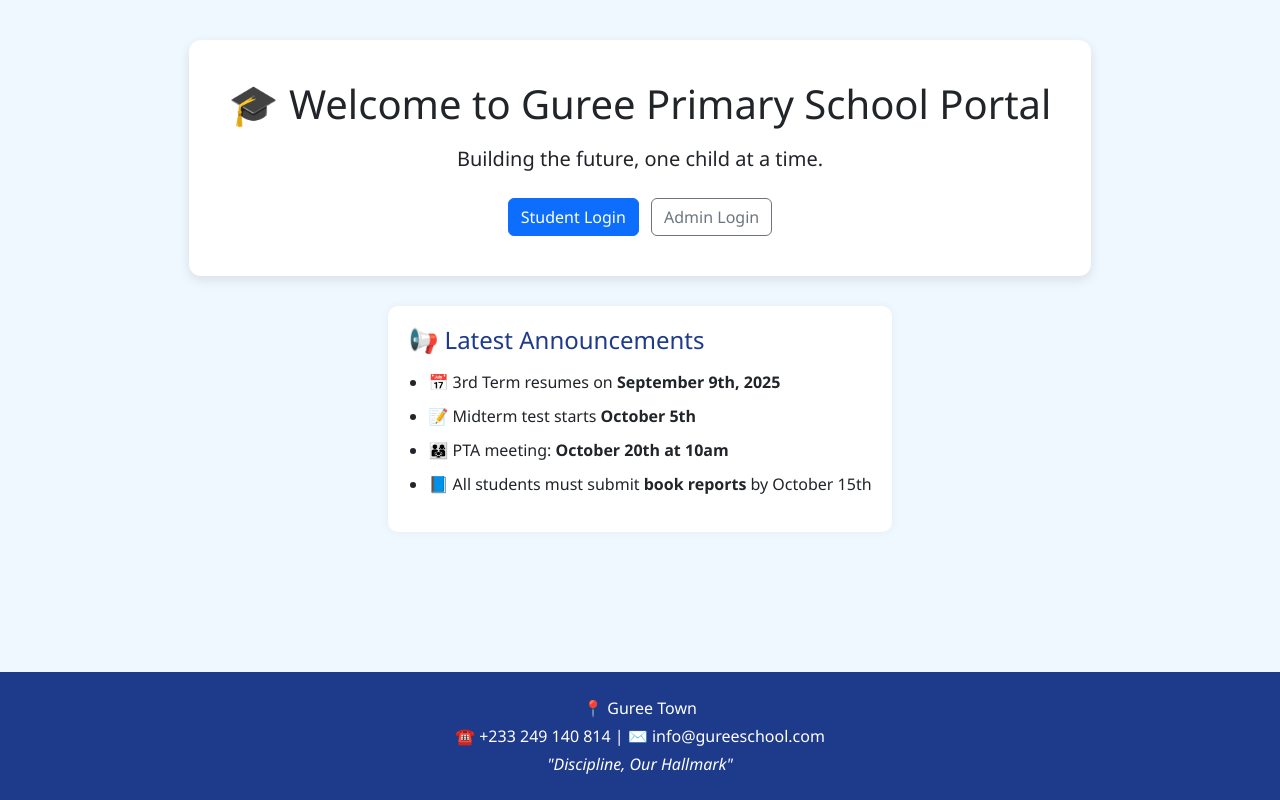
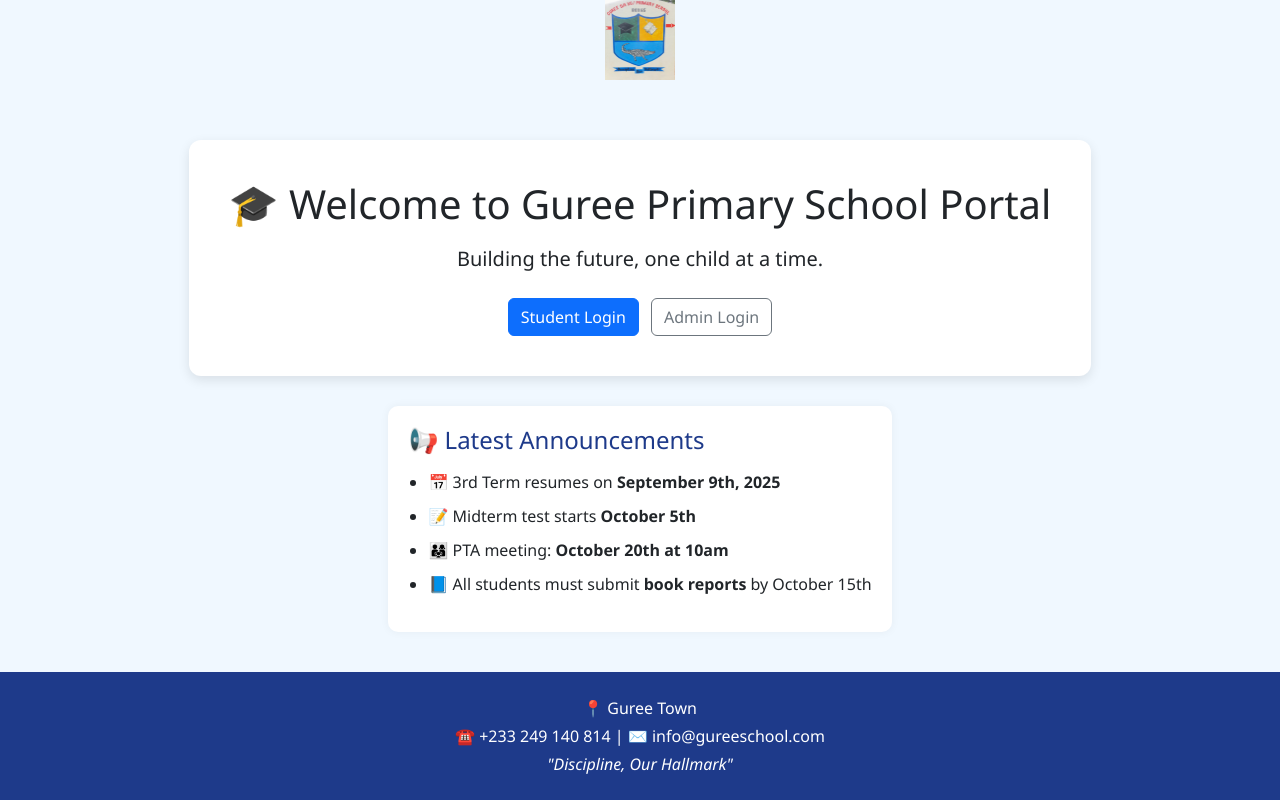
Before and after one commit to Monty156-sketch/guree-school-portal, a website: page Public/index-static.html in a window 1280 px wide. Drawn offline with nearby package versions, Linux system fonts and the light colour scheme.

Commit message:
Add school badge to homepage

```diff
--- a/Public/index-static.html
+++ b/Public/index-static.html
@@ -81,6 +81,7 @@
   </style>
 </head>
 <body>
+   <img src="/images/badge.jpg" alt="School Badge" style="height: 80px; margin-bottom: 20px;" />
   <div class="welcome-box">
     <h1 class="mb-3">🎓 Welcome to Guree Primary School Portal</h1>
     <p class="lead">Building the future, one child at a time.</p>
```
Also changed, not shown: Public/images/badge.jpg (added).
